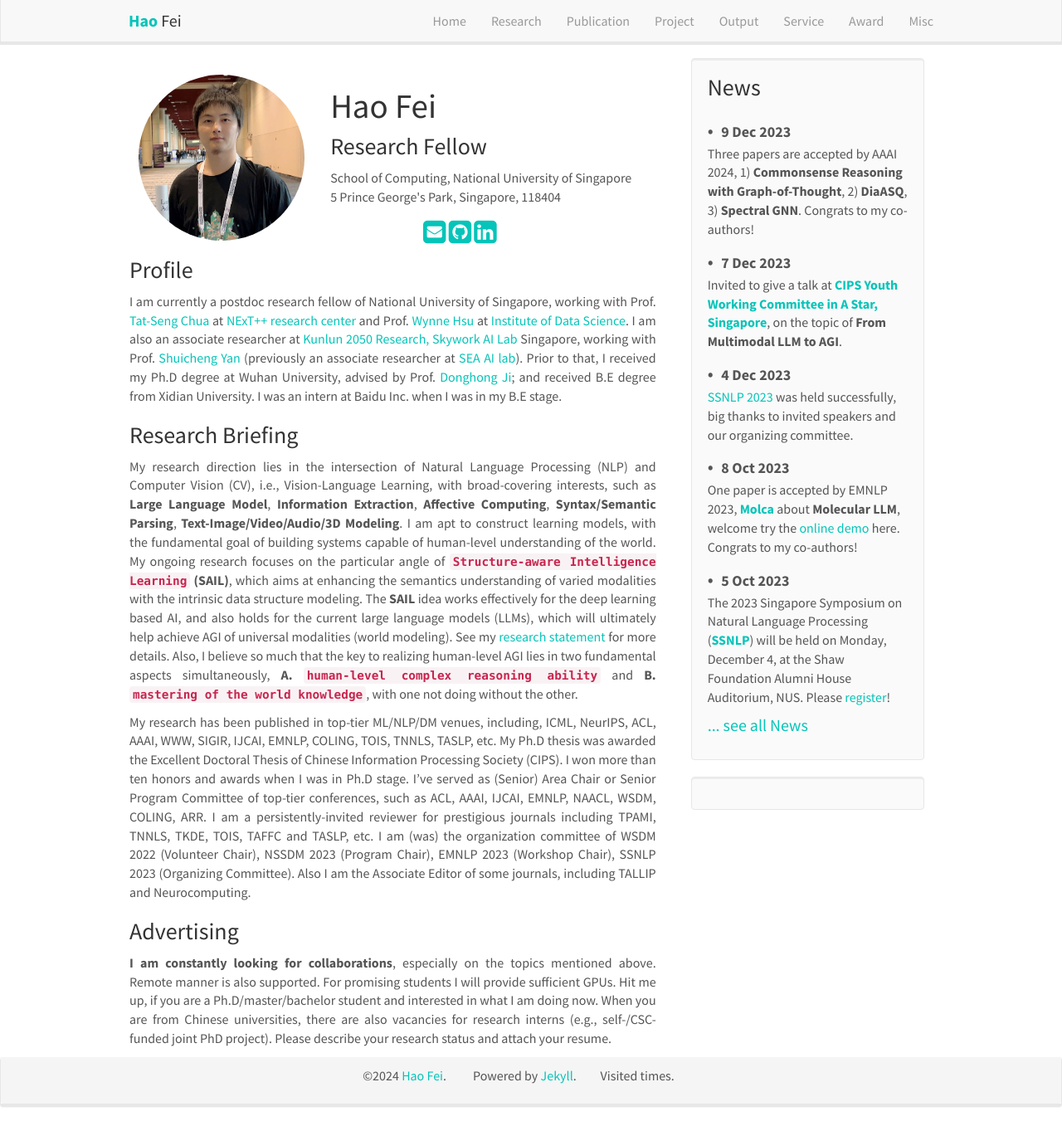
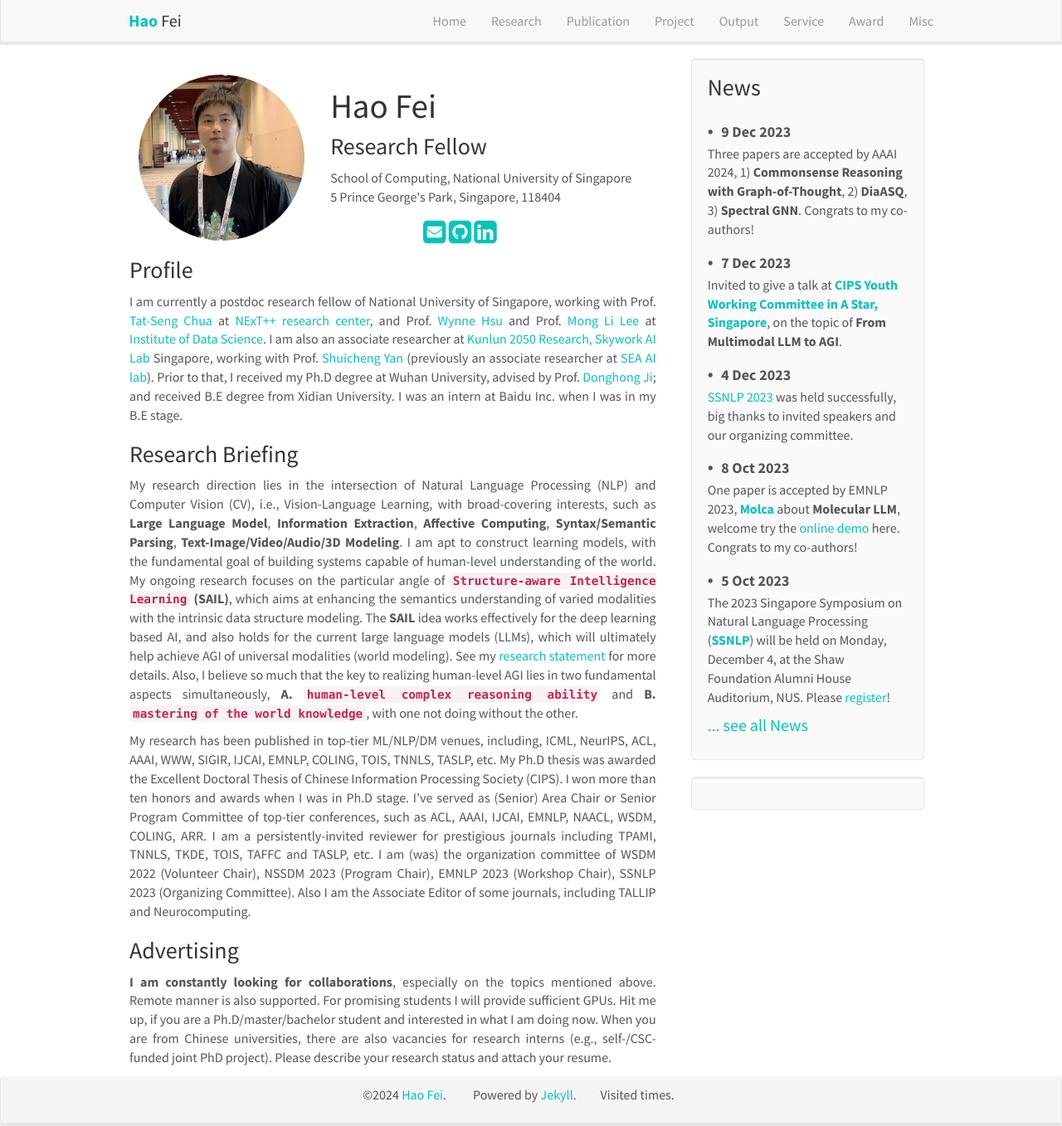
Before and after one commit to scofield7419/scofield7419.github.io, a Jekyll site: the page built from _pages/home.md, in a window 1280 px wide and 1357 px high. Shown: the whole window at 83% size. Built offline with Jekyll 4.4.1, drawn with Linux system fonts in a browser that asks for light colours; nearby versions of some CDN libraries; comment, search, counter and statistics services are not loaded; a style sheet for code colours, icons or effects is not loaded.

Commit message:
Update home.md

```diff
--- a/_pages/home.md
+++ b/_pages/home.md
@@ -44,7 +44,7 @@
 
 
 ### Profile
-I am currently a postdoc research fellow of National University of Singapore, working with Prof. [Tat-Seng Chua](https://www.chuatatseng.com/) at [NExT++ research center](https://www.nextcenter.org/team) and Prof. [Wynne Hsu](https://www.comp.nus.edu.sg/~whsu/) at [Institute of Data Science](https://ids.nus.edu.sg/).
+I am currently a postdoc research fellow of National University of Singapore, working with Prof. [Tat-Seng Chua](https://www.chuatatseng.com/) at [NExT++ research center](https://www.nextcenter.org/team), and Prof. [Wynne Hsu](https://www.comp.nus.edu.sg/~whsu/) and Prof. [Mong Li Lee](https://www.comp.nus.edu.sg/~leeml/) at [Institute of Data Science](https://ids.nus.edu.sg/).
 I am also an associate researcher at [Kunlun 2050 Research, Skywork AI Lab](#) Singapore, working with Prof. [Shuicheng Yan](https://yanshuicheng.info/) (previously an associate researcher at [SEA AI lab](https://sail.sea.com/)).
 Prior to that, I received my Ph.D degree at Wuhan University, advised by Prof. [Donghong Ji](https://scholar.google.com/citations?user=2Q-7u3AAAAAJ);
 and received B.E degree from Xidian University.
```
